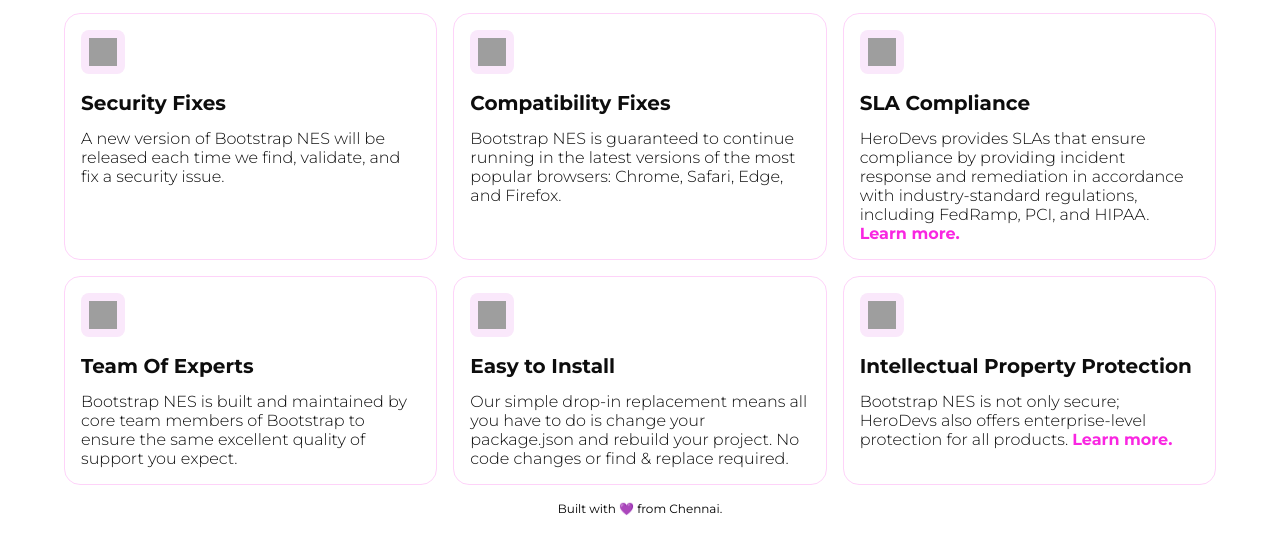
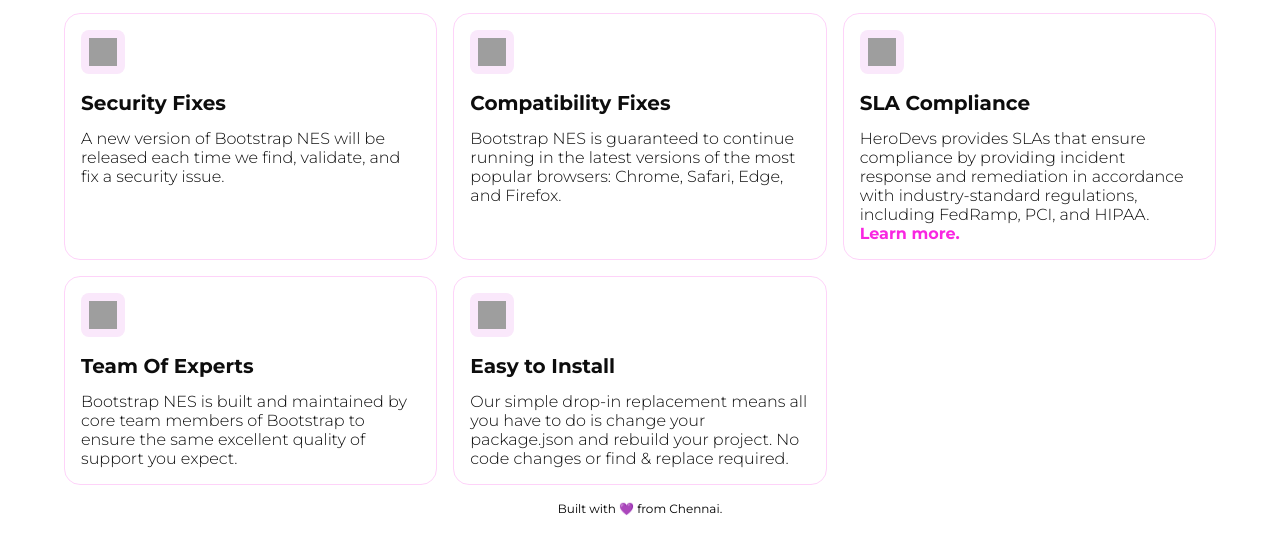
Before and after one commit to JeevaST34/flexboxCard, a plain HTML site: page index.html in a window 1280 px wide. Shown: the part 96-650 px from the top of the page. Drawn offline with Linux system fonts and the light colour scheme; grey boxes are pictures that could not be loaded.

Commit message:
6th card removed

```diff
--- a/index.html
+++ b/index.html
@@ -85,7 +85,7 @@
           </p>
         </div>
         <!-- 6 -->
-        <div class="cards">
+        <div class="cards" hidden>
           <img
             src="https://cdn.prod.website-files.com/62865614b39c464b76d339aa/66144836d8387c82a47c3585_IP%20Rights%20Protected.svg"
             alt="Intellectual"
```
